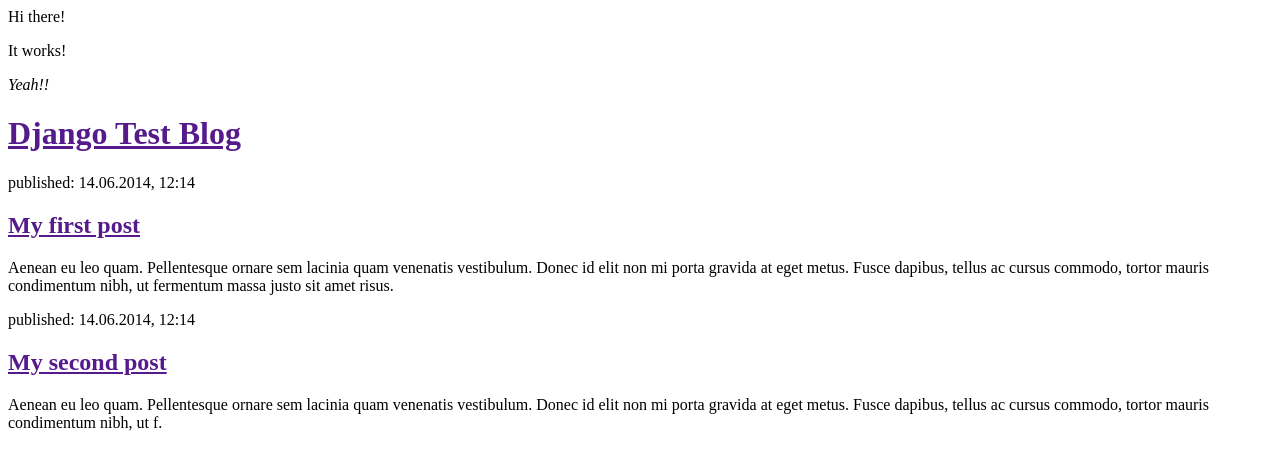
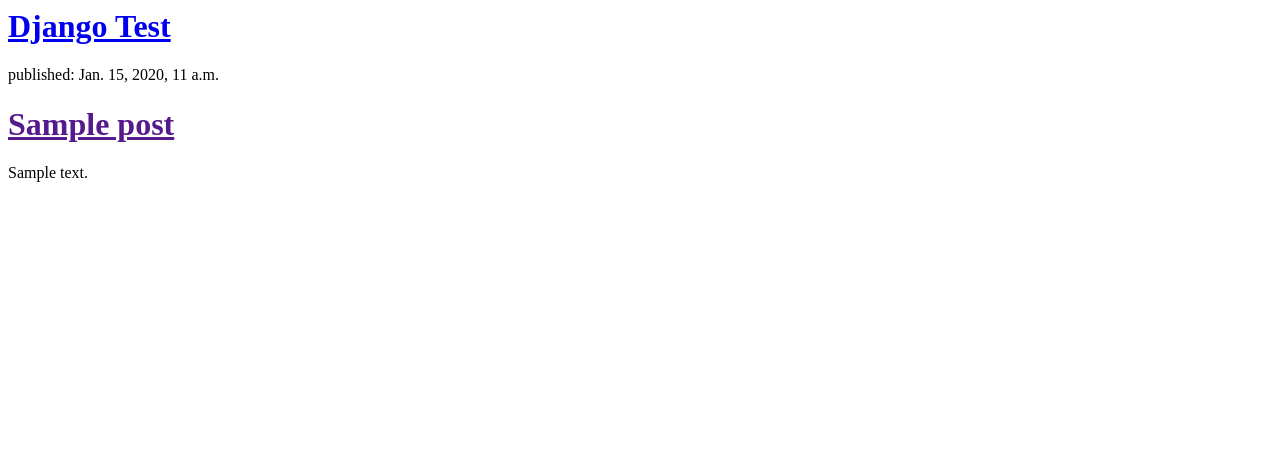
Before and after one commit to togrid/my-first-blog, a Django app: template blog/templates/blog/post_list.html in a window 1280 px wide. Shown: the top 470 px of the page. Run offline with Django 3.2, Linux system fonts and the light colour scheme; the template is opened without the code that fills it: values that come from a table or form of the project are taken from there, others are empty; tables that the repository leaves empty hold one stand-in row (values such as "Sample post").

Commit message:
Modified template to display posts from database.

```diff
--- a/blog/templates/blog/post_list.html
+++ b/blog/templates/blog/post_list.html
@@ -1,27 +1,19 @@
 <html>
 	<head>
-		<title>ToGrid Blog</title>
+		<title>ToGrid</title>
 	</head>
 	<body>
-		<p>Hi there!</p>
-		<p>It works!</p>
-		<em>Yeah!!</em>
+	<div>
+    <h1><a href="/">Django Test</a></h1>
+	</div>
 
+	{% for post in posts %}
 		<div>
-            <h1><a href="">Django Test Blog</a></h1>
-        </div>
-
-        <div>
-            <p>published: 14.06.2014, 12:14</p>
-            <h2><a href="">My first post</a></h2>
-            <p>Aenean eu leo quam. Pellentesque ornare sem lacinia quam venenatis vestibulum. Donec id elit non mi porta gravida at eget metus. Fusce dapibus, tellus ac cursus commodo, tortor mauris condimentum nibh, ut fermentum massa justo sit amet risus.</p>
-        </div>
-
-        <div>
-            <p>published: 14.06.2014, 12:14</p>
-            <h2><a href="">My second post</a></h2>
-            <p>Aenean eu leo quam. Pellentesque ornare sem lacinia quam venenatis vestibulum. Donec id elit non mi porta gravida at eget metus. Fusce dapibus, tellus ac cursus commodo, tortor mauris condimentum nibh, ut f.</p>
-        </div>
+			<p>published: {{ post.published_date }}</p>
+			<h1><a href="">{{ post.title }}</a></h1>
+			<p>{{ post.text|linebreaks }}</p>
+		</div>
+	{% endfor %}
 
 	</body>
 </html>
--- a/blog/views.py
+++ b/blog/views.py
@@ -1,4 +1,7 @@
 from django.shortcuts import render
+from django.utils import timezone
+from .models import Post
 
 def post_list(request):
-	return render(request, 'blog/post_list.html', {})
+	posts = Post.objects.filter(published_date__lte=timezone.now()).order_by('published_date')
+	return render(request, 'blog/post_list.html', {'posts': posts}) #everything we receive from the user via internet
```
